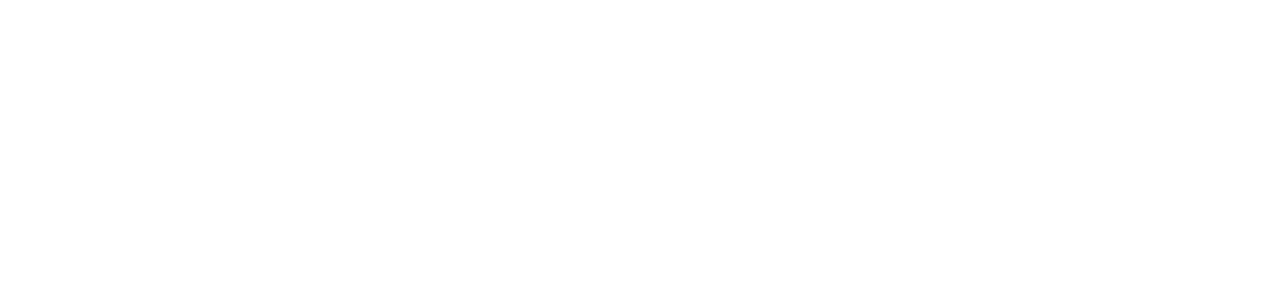
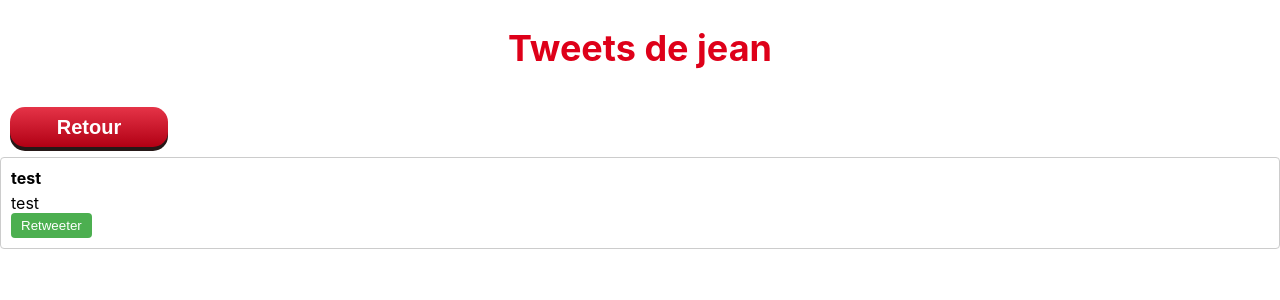
Before and after one commit to benjamin-milhet/RedBird, a React (Create React App) app in the folder front/: page /user/jean in a window 1280 px wide. Before the commit this address had no page. Shown: the top 300 px of the page. Built offline with nearby package versions, Linux system fonts and the light colour scheme.

Commit message:
creation page user

```diff
--- a/front/src/index.tsx
+++ b/front/src/index.tsx
@@ -8,6 +8,7 @@
 import { Inscription } from './pages/inscription';
 import { Accueil } from './pages/accueil';
 import App  from './pages/App';
+import {User } from './pages/user';
 
 
 const root = ReactDOM.createRoot(
@@ -21,6 +22,7 @@
       <Route path="/connexion" element={<Connexion />} />
       <Route path="/accueil" element={<Accueil />} />
       <Route path="/inscription" element={<Inscription />} />
+      <Route path="/user/jean" element={<User />} />
     </Routes>
   </BrowserRouter>
 );
--- /dev/null
+++ b/front/src/pages/user.tsx
@@ -0,0 +1,61 @@
+import React from "react";
+import { Tweet, tweet } from "../component/tweet";
+import { Title } from "../component/title";
+import { Button } from "../component/button";
+
+interface props {
+    listOfUserTweets: tweet[];
+    user: string;
+
+}
+const test = "test";
+const twetTest :tweet ={
+    id: 1,
+    username:
+    "test",
+    retweeter: "",
+    text: "test",
+};
+
+export class User extends React.Component<any,props> {
+    constructor(props: any) {
+        super(props);
+        this.state = {
+            listOfUserTweets: [],
+            user: "",
+        };
+    }
+    async componentDidMount() {
+//ajouter un tweet dans la liste de tweet
+    let name=window.location.pathname.split("/")[2];
+    console.log(name);
+    this.setState({user: name});
+        this.setState({
+            listOfUserTweets: [twetTest],
+        });
+    }
+ retour = () => {
+
+};
+
+    render(): React.ReactNode {
+        return (
+        <div>
+            <Title content={"Tweets de "+ this.state.user} />
+            <Button className = "retour-btn" content="Retour" onClick={()=> window.location.href = "http://localhost:3000/accueil"} />
+
+            {this.state.listOfUserTweets.map((tweet: tweet) => (
+            <Tweet
+                id={tweet.id}
+                username={tweet.username}
+                retweeter={tweet.retweeter}
+                text={tweet.text}
+
+               // onclick={this.props.onclick}
+            />
+            ))}
+
+        </div>
+        );
+    }
+    }
```
